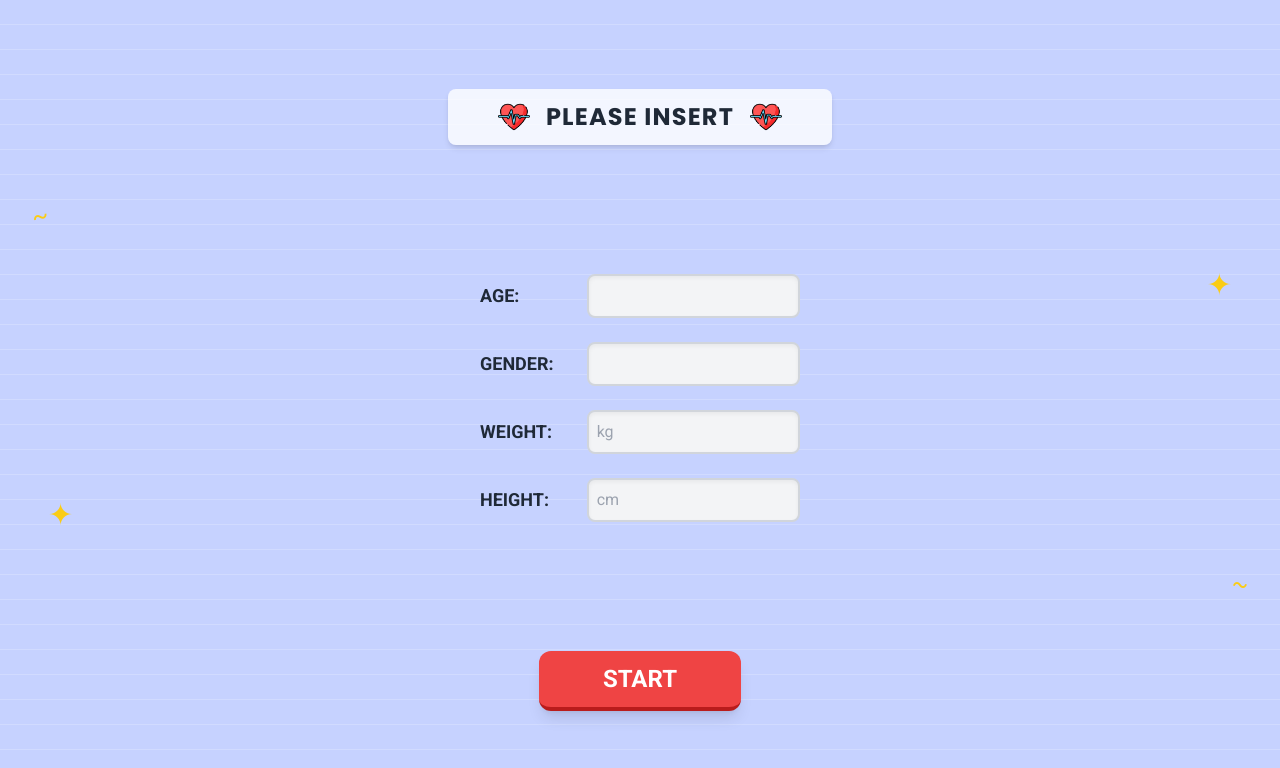
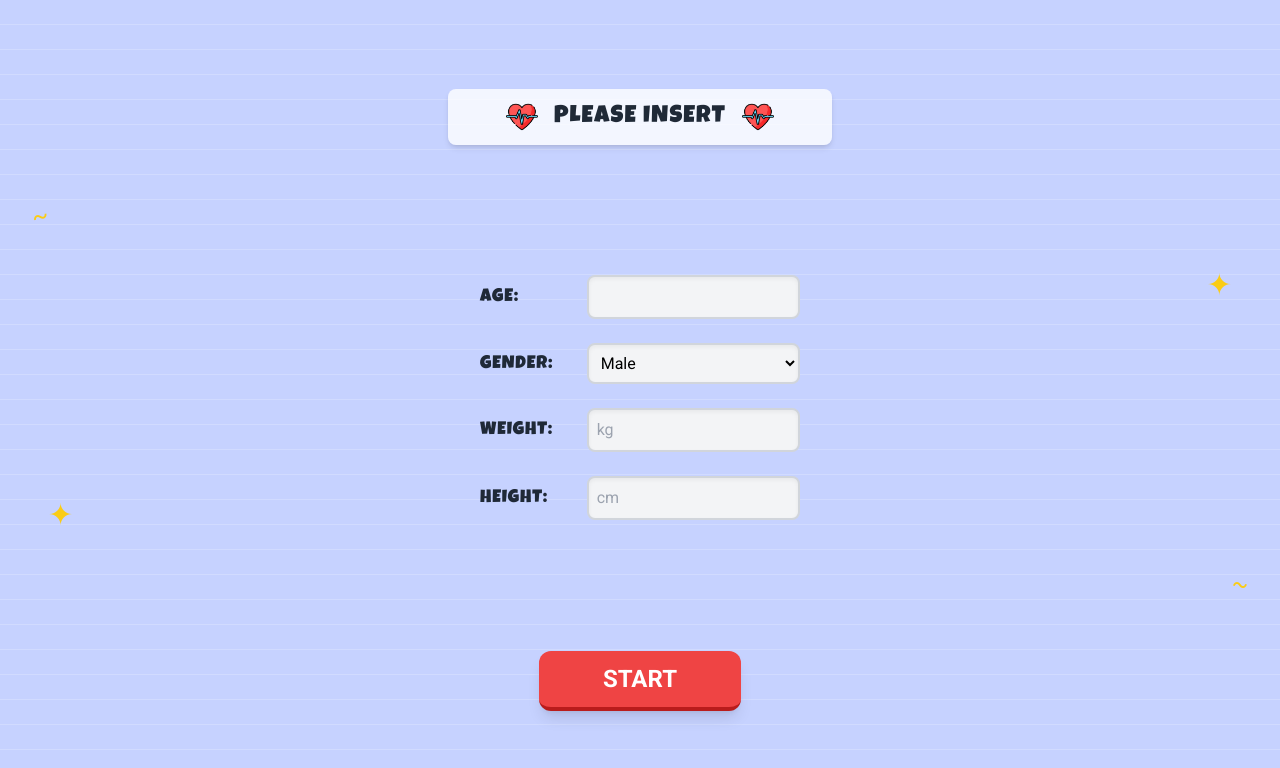
Before and after one commit to Aniq2119/ed-access-pwa, a plain HTML site: page index.html in a window 1280 px wide. Both pictures are taken after a click on the button "Start". Drawn offline with nearby package versions, Linux system fonts and the light colour scheme.

Commit message:
Update index.html

```diff
--- a/index.html
+++ b/index.html
@@ -13,6 +13,7 @@
     <link rel="preconnect" href="https://fonts.gstatic.com" crossorigin>
     <link href="https://fonts.googleapis.com/css2?family=Poppins:wght@700&family=Roboto:wght@400;500;700&display=swap" rel="stylesheet">
     <link href="https://fonts.googleapis.com/css2?family=Bangers&display=swap" rel="stylesheet">
+    <link href="https://fonts.googleapis.com/css2?family=Luckiest+Guy&display=swap" rel="stylesheet">
 
     <!-- PWA Manifest Link (you'll need to create this file) -->
     <link rel="manifest" href="manifest.json">
@@ -29,6 +30,9 @@
         }
         .font-bangers {
             font-family: 'Bangers', cursive;
+        }
+        .font-luckiest-guy {
+            font-family: 'Luckiest Guy', cursive;
         }
         /* Style for the landing page background */
         .landing-bg {
@@ -74,7 +78,7 @@
 
             <main class="flex-grow flex items-center justify-center z-10">
                 <div class="relative text-center">
-                    <div class="absolute -left-16 -top-8 transform -rotate-45">
+                    <div class="absolute -left-16 -top-8 transform -rotate-180">
                         <img src="syringe-icon.png" alt="Syringe icon" class="h-20 w-20">
                     </div>
                     <div class="relative w-64 h-20 bg-red-500 rounded-full flex items-center justify-center shadow-lg">
@@ -82,7 +86,7 @@
                             ED-ACCESS
                         </h1>
                     </div>
-                    <div class="absolute -right-16 -bottom-8 transform rotate-45">
+                    <div class="absolute -right-16 -bottom-8 transform rotate-0">
                          <img src="syringe-icon.png" alt="Syringe icon" class="h-20 w-20">
                     </div>
                 </div>
@@ -110,7 +114,7 @@
             <header class="text-center w-full max-w-sm z-10">
                 <div class="bg-white/80 rounded-lg shadow-md p-3 flex items-center justify-center space-x-4">
                     <img src="heart-icon.png" alt="Heartbeat icon" class="h-8 w-8">
-                    <h1 class="text-2xl font-bold font-poppins text-gray-800 tracking-wider">PLEASE INSERT</h1>
+                    <h1 class="text-2xl text-gray-800 tracking-wider font-luckiest-guy">PLEASE INSERT</h1>
                     <img src="heart-icon.png" alt="Heartbeat icon" class="h-8 w-8">
                 </div>
             </header>
@@ -118,19 +122,22 @@
             <main class="w-full max-w-xs z-10">
                 <form class="space-y-6">
                     <div class="flex items-center">
-                        <label for="age" class="w-1/3 text-lg font-bold text-gray-800">AGE:</label>
+                        <label for="age" class="w-1/3 text-lg text-gray-800 font-luckiest-guy tracking-wider">AGE:</label>
                         <input type="number" id="age" name="age" class="w-2/3 p-2 rounded-lg border-2 border-gray-300 shadow-inner bg-gray-100 focus:outline-none focus:ring-2 focus:ring-red-400">
                     </div>
                     <div class="flex items-center">
-                        <label for="gender" class="w-1/3 text-lg font-bold text-gray-800">GENDER:</label>
-                        <input type="text" id="gender" name="gender" class="w-2/3 p-2 rounded-lg border-2 border-gray-300 shadow-inner bg-gray-100 focus:outline-none focus:ring-2 focus:ring-red-400">
+                        <label for="gender" class="w-1/3 text-lg text-gray-800 font-luckiest-guy tracking-wider">GENDER:</label>
+                        <select id="gender" name="gender" class="w-2/3 p-2 rounded-lg border-2 border-gray-300 shadow-inner bg-gray-100 focus:outline-none focus:ring-2 focus:ring-red-400">
+                            <option>Male</option>
+                            <option>Female</option>
+                        </select>
                     </div>
                     <div class="flex items-center">
-                        <label for="weight" class="w-1/3 text-lg font-bold text-gray-800">WEIGHT:</label>
+                        <label for="weight" class="w-1/3 text-lg text-gray-800 font-luckiest-guy tracking-wider">WEIGHT:</label>
                         <input type="number" id="weight" name="weight" class="w-2/3 p-2 rounded-lg border-2 border-gray-300 shadow-inner bg-gray-100 focus:outline-none focus:ring-2 focus:ring-red-400" placeholder="kg">
                     </div>
                     <div class="flex items-center">
-                        <label for="height" class="w-1/3 text-lg font-bold text-gray-800">HEIGHT:</label>
+                        <label for="height" class="w-1/3 text-lg text-gray-800 font-luckiest-guy tracking-wider">HEIGHT:</label>
                         <input type="number" id="height" name="height" class="w-2/3 p-2 rounded-lg border-2 border-gray-300 shadow-inner bg-gray-100 focus:outline-none focus:ring-2 focus:ring-red-400" placeholder="cm">
                     </div>
                 </form>
```
